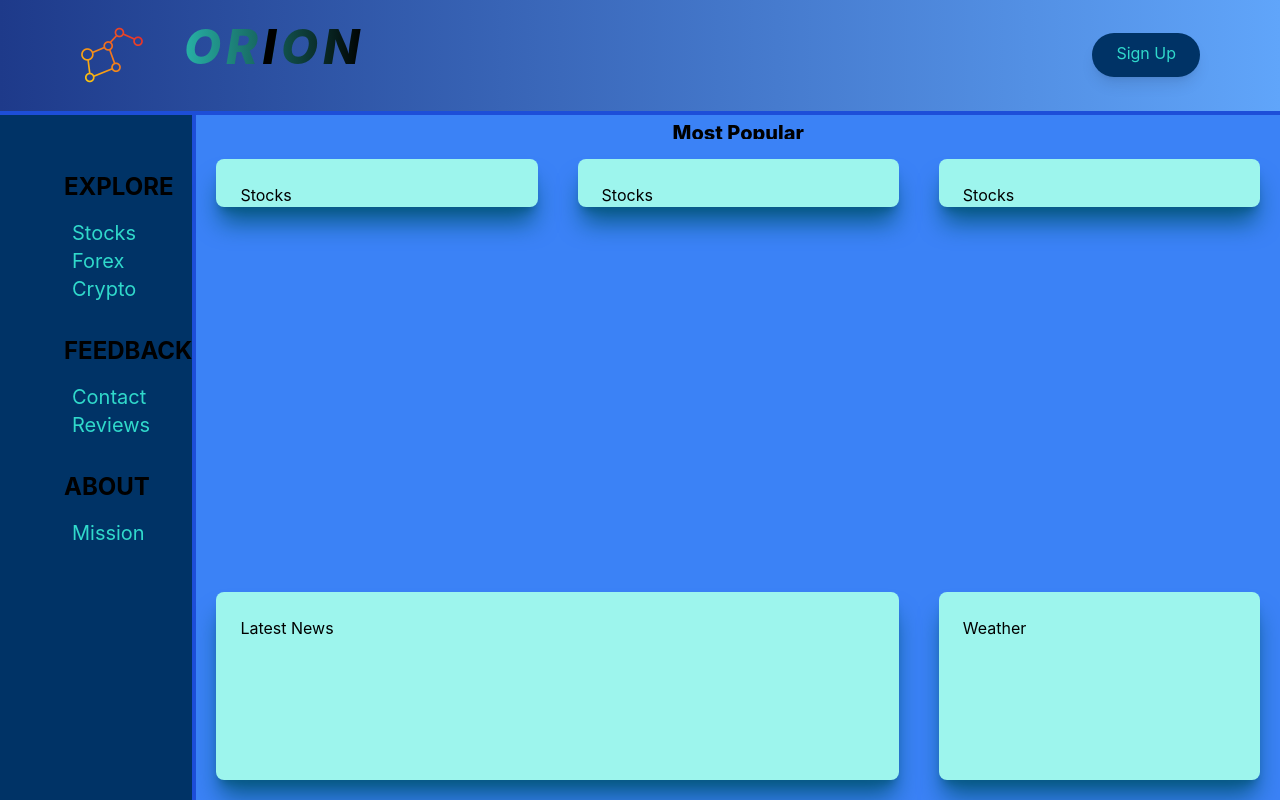
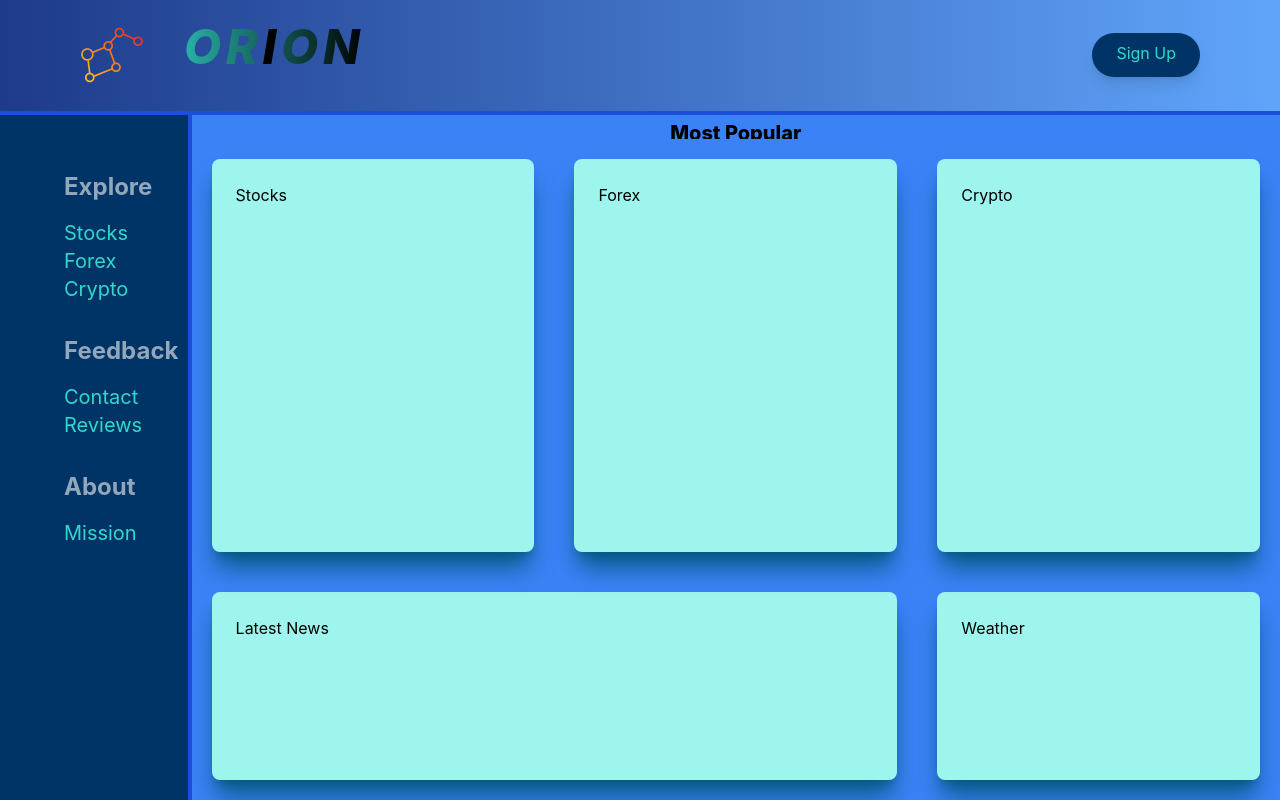
Before and after one commit to jumba23/Dashboard-NEXTJS-TAILWIND, a Next.js app: page / in a window 1280 px wide. Built offline with nearby package versions, Linux system fonts and the light colour scheme.

Commit message:
sidebar routing updated and folders added to pages

```diff
--- a/components/Header.js
+++ b/components/Header.js
@@ -1,6 +1,7 @@
 import React from "react";
 import Image from "next/image";
 import logo from "../public/orion.png";
+import Link from "next/link";
 
 const Header = () => {
   return (
@@ -10,7 +11,9 @@ const Header = () => {
       <div className="flex">
         <Image src={logo} className="w-16" alt="" />
         <p className="pl-10 text-5xl italic font-extrabold tracking-widest text-transparent border-indigo-500/50 bg-clip-text bg-gradient-to-r to-black from-lightBabyBlue">
-          OR<span className="text-black">I</span>ON
+          <Link href="/">
+            OR<span className="text-black">I</span>ON
+          </Link>
         </p>
       </div>
       {/* Button */}
--- a/components/Sidebar.js
+++ b/components/Sidebar.js
@@ -4,9 +4,9 @@ import NavCategoryLink from "./navigation/NavCategoryLink";
 
 const Sidebar = () => {
   const navCategories = {
-    EXPLORE: ["Stocks", "Forex", "Crypto"],
-    FEEDBACK: ["Contact", "Reviews"],
-    ABOUT: ["Mission"],
+    Explore: ["Stocks", "Forex", "Crypto"],
+    Feedback: ["Contact", "Reviews"],
+    About: ["Mission"],
   };
 
   const categories = Object.keys(navCategories);
@@ -17,7 +17,10 @@ const Sidebar = () => {
       {categories.map((category) => (
         <div key={category}>
           <NavCategoryTitle title={category} />
-          <NavCategoryLink links={navCategories[category]} />
+          <NavCategoryLink
+            category={category}
+            links={navCategories[category]}
+          />
         </div>
       ))}
     </nav>
--- a/components/navigation/NavCategoryLink.js
+++ b/components/navigation/NavCategoryLink.js
@@ -2,7 +2,7 @@ import { useRouter } from "next/router";
 import Link from "next/link";
 import React from "react";
 
-const NavCategoryLink = ({ links }) => {
+const NavCategoryLink = ({ category, links }) => {
   const router = useRouter();
   const currentRoute = router.pathname;
 
@@ -13,12 +13,12 @@ const NavCategoryLink = ({ links }) => {
         <li key={link}>
           <Link
             legacyBehavior
-            href={`/${link}`}
+            href={`/${category}/${link}`}
             // className="text-2xl font-normal text-white hover:text-babyBlue hover:underline hover:underline-offset-1 "
           >
             <a
-              className={`text-xl pl-2 font-normal text-lightBabyBlue hover:text-babyBlue ${
-                currentRoute === `/${link}`
+              className={`text-xl font-normal text-lightBabyBlue hover:text-babyBlue ${
+                currentRoute === `/${category}/${link}`
                   ? "underline underline-offset-2 text-babyBlue"
                   : ""
               }`}
--- a/components/navigation/NavCategoryTitle.js
+++ b/components/navigation/NavCategoryTitle.js
@@ -3,7 +3,7 @@ import React from "react";
 const NavCategoryTitle = ({ title }) => {
   return (
     <div>
-      <h2 className="pt-8 pb-4 text-2xl font-bold text-black">{title}</h2>
+      <h2 className="pt-8 pb-4 text-2xl font-bold text-lightBlue">{title}</h2>
     </div>
   );
 };
--- a/pages/index.js
+++ b/pages/index.js
@@ -1,5 +1,5 @@
 import Head from "next/head";
-import Stocks from "./Stocks";
+import Stocks from "./Explore/Stocks";
 
 export default function Home() {
   return (
@@ -10,9 +10,20 @@ export default function Home() {
         <link rel="icon" href="/favicon.ico" />
         <title>Orion App</title>
       </Head>
-      <main className="w-full bg-blue-500">
-        <div className="h-1/2">
-          <Stocks />
+      <main className="w-full h-full bg-blue-500">
+        <div className="flex flex-col h-full">
+          <div className="flex h-full">
+            <div className="flex w-1/3 m-5 transition duration-500 transform shadow-xl shadow-sky-800 card bg-reallyLightBabyBlue hover:cursor-pointer hover:scale-105">
+              Stocks
+            </div>
+            <div className="flex w-1/3 m-5 transition duration-500 transform shadow-xl shadow-sky-800 card bg-reallyLightBabyBlue hover:cursor-pointer hover:scale-105">
+              Forex
+            </div>
+            <div className="flex w-1/3 m-5 transition duration-500 transform shadow-xl shadow-sky-800 card bg-reallyLightBabyBlue hover:cursor-pointer hover:scale-105">
+              {" "}
+              Crypto
+            </div>
+          </div>{" "}
         </div>
       </main>
     </>
--- a/tailwind.config.js
+++ b/tailwind.config.js
@@ -18,6 +18,7 @@ module.exports = {
         lightBabyBlue: "#30D9CB",
         reallyLightBabyBlue: "#9DF5ED",
         darkBlue: "#003366",
+        lightBlue: "#93A7BA",
         corflowerBlue: "#6495ED",
       },
     },
```
Also changed, not shown: pages/About/Mission.js (renamed from pages/Mission.js), pages/Explore/Crypto.js (renamed from pages/crypto.js), pages/Explore/Forex.js (renamed from pages/forex.js), pages/Explore/Stocks.js (renamed from pages/stocks.js), pages/Feedback/Contact.js (renamed from pages/Contact.js), pages/Feedback/Reviews.js (renamed from pages/Reviews.js).
